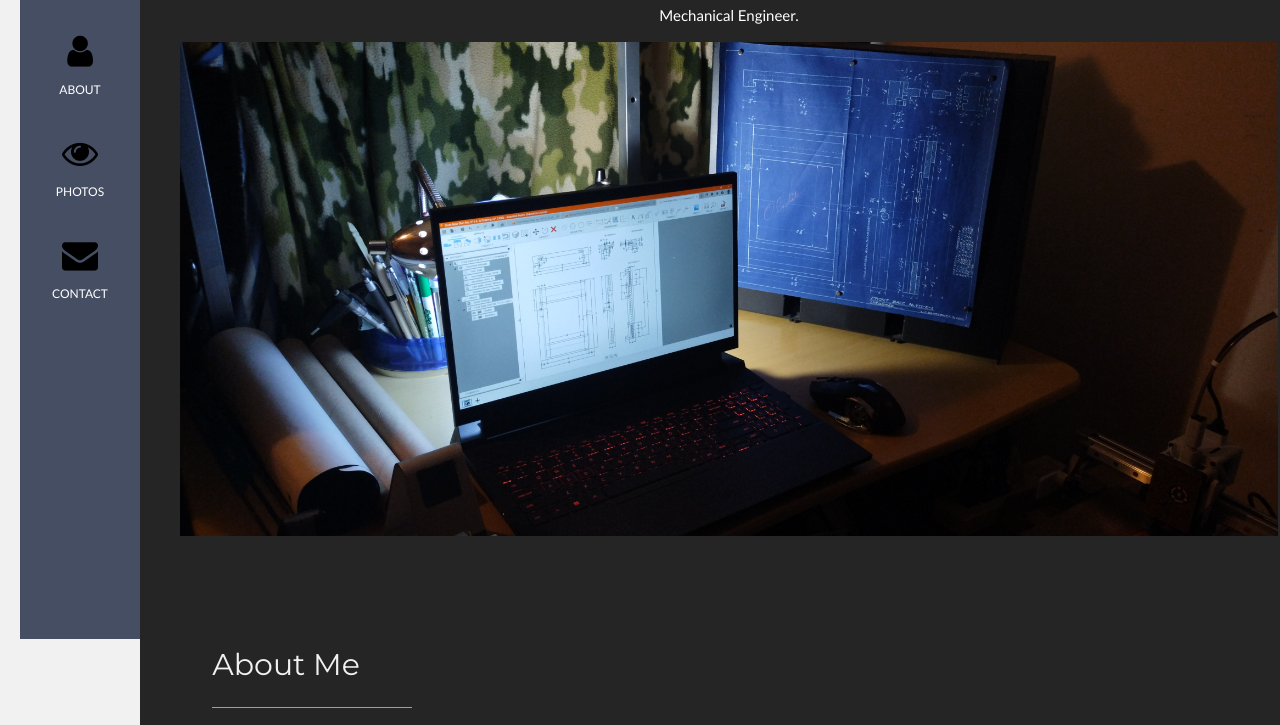
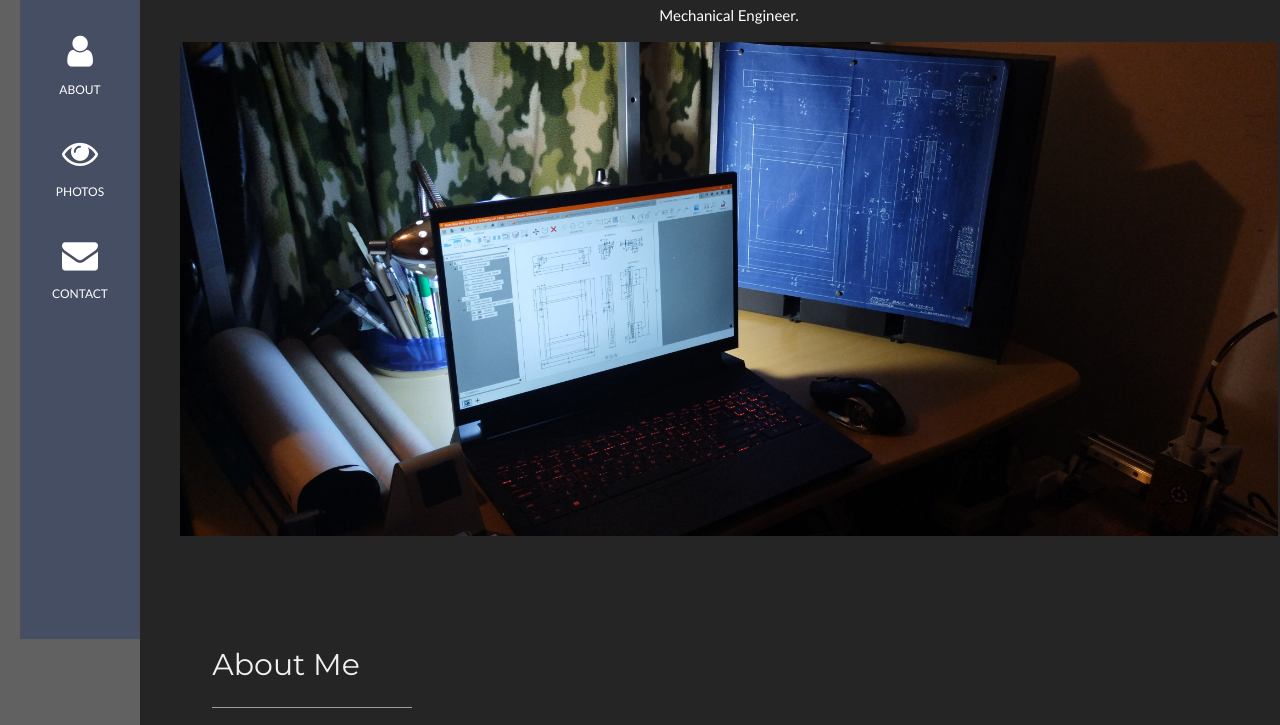
Before and after one commit to tylerisbalding/Command_Center, a plain HTML site: page index.html in a window 1280 px wide. Shown: the part 181-906 px from the top of the page. Drawn offline with nearby package versions, Linux system fonts and the light colour scheme.

Commit message:
Change body background color to dark grey

```diff
--- a/index.html
+++ b/index.html
@@ -54,7 +54,7 @@ body, h1,h2,h3,h4,h5,h6 {font-family: "Montserrat", sans-serif}
 /* Remove margins from "page content" on small screens */
 @media only screen and (max-width: 600px) {#main {margin-left: 0}}
 </style>
-<body class="w3-light-grey">
+<body class="w3-dark-grey">
 
 <!-- Icon Bar (Sidebar - hidden on small screens) -->
 <nav class="w3-sidebar w3-bar-block w3-small w3-hide-small w3-center">
```
